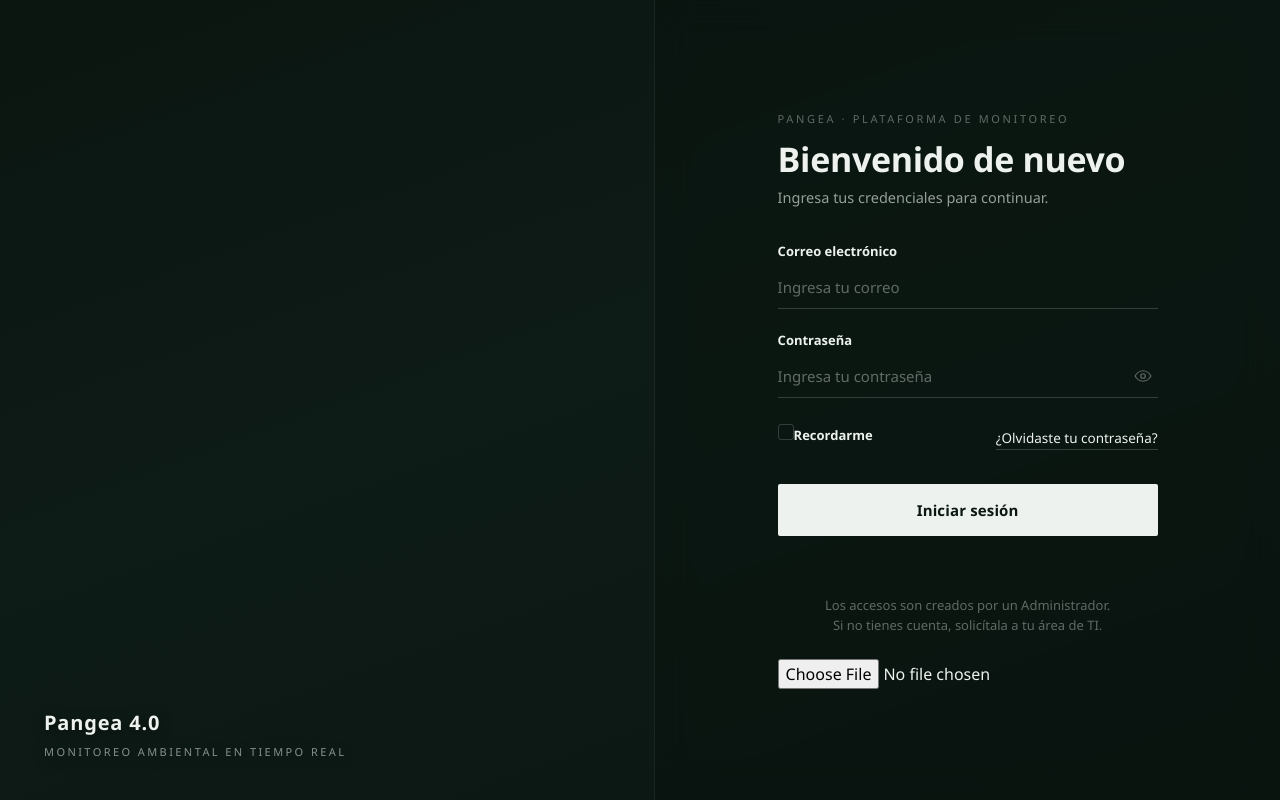
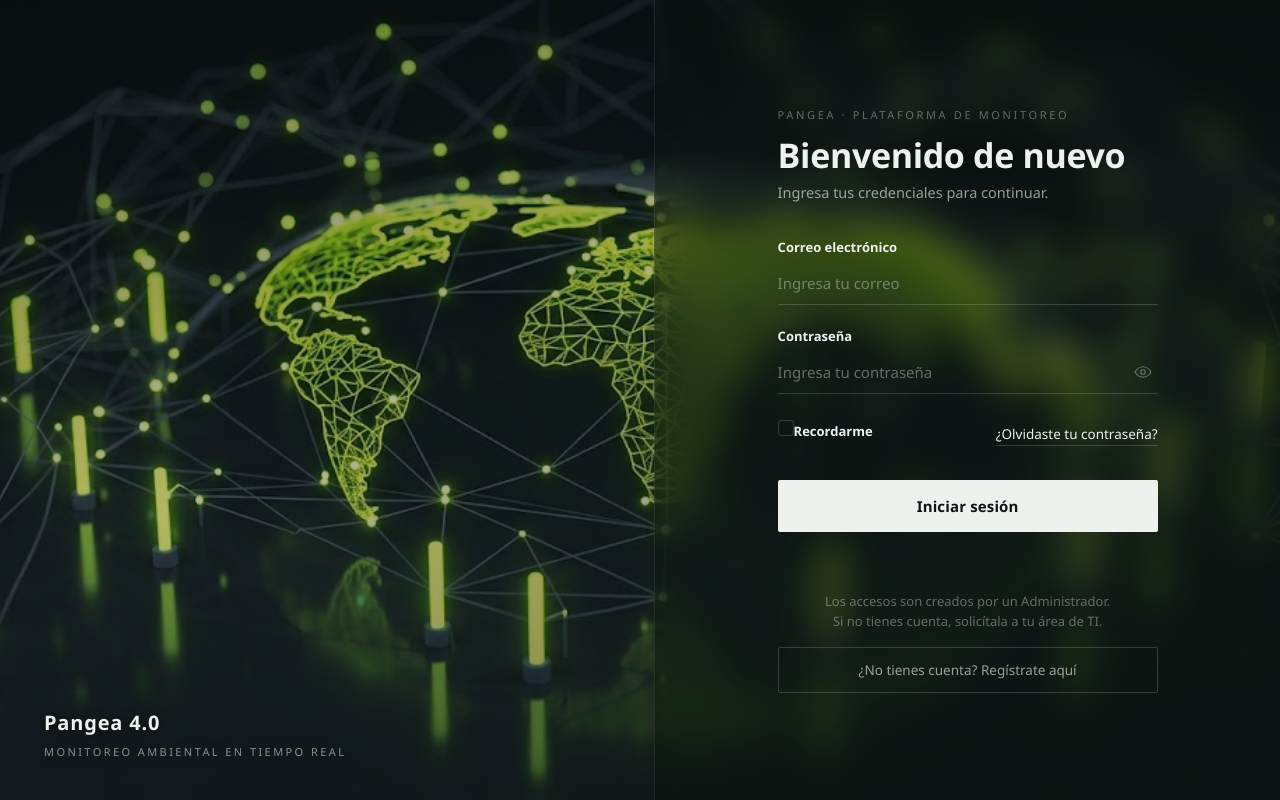
Before and after one commit to Ceneris-team/Pangea, a React (Vite) app in the folder frontend/: page /login in a window 1280 px wide. Built offline with nearby package versions, Linux system fonts and the light colour scheme; no server answers.

Commit message:
Fix login: use uploaded login-bg.jpg, remove file picker, add register button
Drops the background upload input and its state entirely, using the
committed login-bg.jpg as the fixed background. Adds a non-functional
"¿No tienes cuenta? Regístrate aquí" button below the form.

```diff
--- a/frontend/src/pages/Login.css
+++ b/frontend/src/pages/Login.css
@@ -29,25 +29,11 @@
   background-size:cover;
   background-position:center;
   background-repeat:no-repeat;
-  transition:opacity .3s ease;
 }
-.bg-fallback{
-  position:fixed;
-  inset:0;
-  z-index:0;
-}
-.bg-fallback svg{
-  position:absolute;
-  inset:-6% -6%;
-  width:112%;
-  height:112%;
-}
-.bg-fallback::after{
-  content:"";
+.bg-photo-tint{
   position:absolute;
   inset:0;
-  background:linear-gradient(160deg, #0a140f 0%, #10201a 45%, #0a1712 100%);
-  opacity:0.55;
+  background:linear-gradient(160deg, rgba(8,14,11,0.55) 0%, rgba(10,18,14,0.3) 45%, rgba(8,14,11,0.62) 100%);
 }
 
 .stage{
@@ -272,6 +258,25 @@
   color:var(--ink-faint);
 }
 
+.register-btn{
+  display:block;
+  width:100%;
+  margin-top:16px;
+  padding:12px;
+  background:transparent;
+  color:var(--ink-soft);
+  border:1px solid var(--line);
+  border-radius:var(--radius);
+  font-size:13.5px;
+  font-family:inherit;
+  cursor:pointer;
+  transition:border-color .2s ease, color .2s ease;
+}
+.register-btn:hover{
+  border-color:var(--accent);
+  color:var(--ink);
+}
+
 @media (min-width: 880px){
   .canopy{display:block;}
   .panel{flex:0.9;}
--- a/frontend/src/pages/Login.tsx
+++ b/frontend/src/pages/Login.tsx
@@ -4,6 +4,7 @@ import "./Login.css";
 import { useAuth } from "../context/AuthContext";
 import { rutaPorRol } from "../config/roles";
 import { ApiError } from "../services/api";
+import loginBg from "../assets/login-bg.jpg";
 
 function isValidEmail(value: string): boolean {
   return /^[^\s@]+@[^\s@]+\.[^\s@]+$/.test(value);
@@ -22,16 +23,6 @@ export default function Login() {
   const [formMsg, setFormMsg] = useState("");
   const [formOk, setFormOk] = useState(false);
   const [loading, setLoading] = useState(false);
-
-  const [bgImage, setBgImage] = useState<string | null>(null);
-
-  function handleBgUpload(e: React.ChangeEvent<HTMLInputElement>) {
-    const file = e.target.files?.[0];
-    if (!file) return;
-    const reader = new FileReader();
-    reader.onload = (ev) => setBgImage(ev.target?.result as string);
-    reader.readAsDataURL(file);
-  }
 
   async function handleSubmit(e: FormEvent) {
     e.preventDefault();
@@ -75,28 +66,11 @@ export default function Login() {
     <div className="login-page">
       <div
         className="bg-photo"
-        style={bgImage ? { backgroundImage: `url(${bgImage})` } : undefined}
-      />
-      {!bgImage && (
-        <div className="bg-fallback">
-          <svg viewBox="0 0 800 1000" preserveAspectRatio="xMidYMid slice" xmlns="http://www.w3.org/2000/svg">
-            <defs>
-              <linearGradient id="leafFill" x1="0" y1="0" x2="1" y2="1">
-                <stop offset="0%" stopColor="#2b4a37" />
-                <stop offset="100%" stopColor="#152720" />
-              </linearGradient>
-            </defs>
-            <g fill="url(#leafFill)" opacity={0.9}>
-              <ellipse cx={90} cy={80} rx={70} ry={24} transform="rotate(35 90 80)" />
-              <ellipse cx={220} cy={40} rx={80} ry={26} transform="rotate(-20 220 40)" />
-              <ellipse cx={340} cy={120} rx={75} ry={24} transform="rotate(50 340 120)" />
-              <ellipse cx={470} cy={60} rx={85} ry={27} transform="rotate(-40 470 60)" />
-              <ellipse cx={610} cy={110} rx={78} ry={25} transform="rotate(20 610 110)" />
-              <ellipse cx={740} cy={60} rx={70} ry={23} transform="rotate(-55 740 60)" />
-            </g>
-          </svg>
-        </div>
-      )}
+        style={{ backgroundImage: `url(${loginBg})` }}
+        aria-hidden="true"
+      >
+        <div className="bg-photo-tint" />
+      </div>
 
       <div className="stage">
         <div className="canopy">
@@ -182,7 +156,9 @@ export default function Login() {
               Si no tienes cuenta, solicítala a tu área de TI.
             </p>
 
-            <input type="file" accept="image/*" onChange={handleBgUpload} style={{ marginTop: 24 }} />
+            <button type="button" className="register-btn">
+              ¿No tienes cuenta? Regístrate aquí
+            </button>
           </div>
         </div>
       </div>
```
